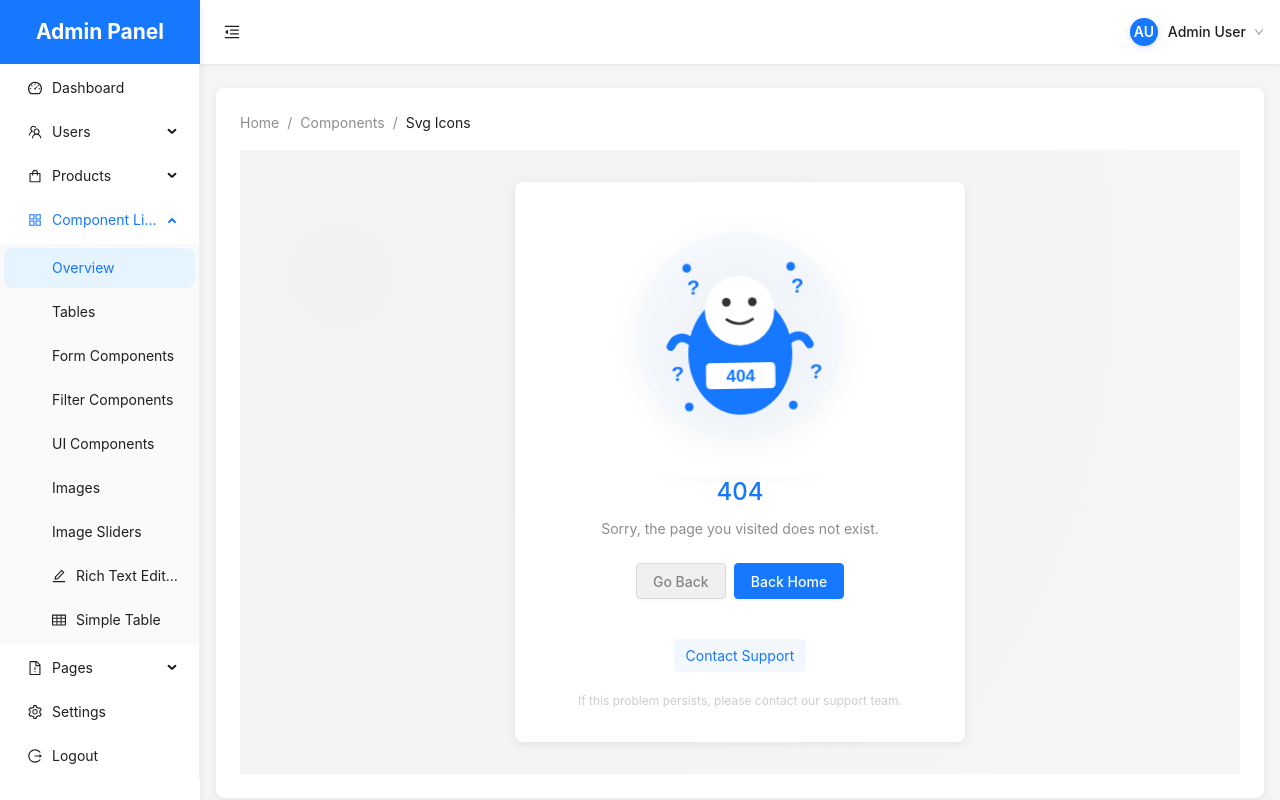
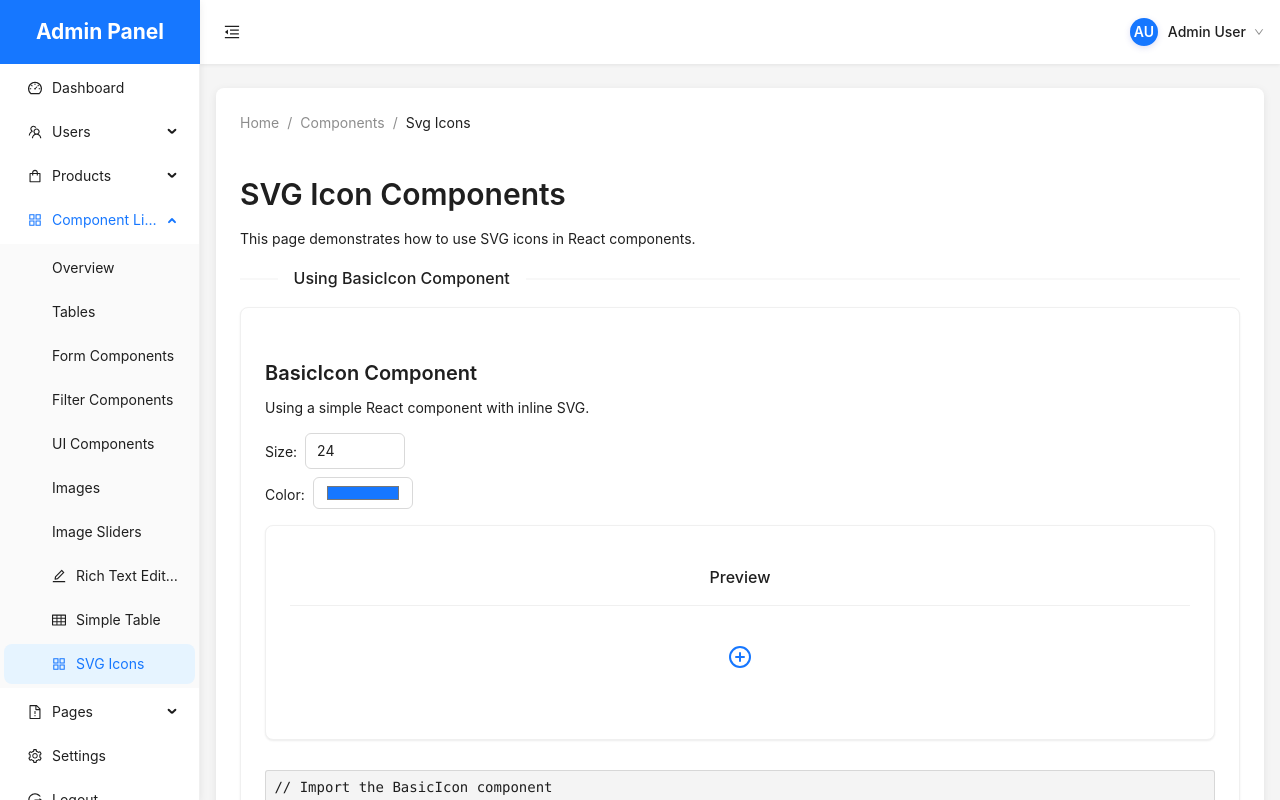
Before and after one commit to HoangSonLe/BaseFEAdmin, a React (Vite) app: page /components/svg-icons in a window 1280 px wide. Shown: the top 800 px of the page. Built offline with nearby package versions, Linux system fonts and the light colour scheme; no server answers; sample sign-in values are in the browser's storage.

Commit message:
Svg to ReactJS

```diff
--- a/src/App.tsx
+++ b/src/App.tsx
@@ -35,6 +35,7 @@ const UIComponents = lazy(() => import("./pages/ComponentLibrary/UIComponents"))
 const ImageComponents = lazy(() => import("./pages/ComponentLibrary/ImageComponents"));
 const ImageSliderComponents = lazy(() => import("./pages/ComponentLibrary/ImageSliderComponents"));
 const EditorComponents = lazy(() => import("./pages/ComponentLibrary/EditorComponents"));
+const SvgIconDemo = lazy(() => import("./pages/ComponentLibrary/SvgIconDemo"));
 
 // User Pages
 import UserPermissions from "./pages/users/UserPermissions";
@@ -159,6 +160,14 @@ function App() {
                                             </Suspense>
                                         }
                                     />
+                                    <Route
+                                        path="components/svg-icons"
+                                        element={
+                                            <Suspense fallback={<div>Loading...</div>}>
+                                                <SvgIconDemo />
+                                            </Suspense>
+                                        }
+                                    />
 
                                     {/* Settings route */}
                                     <Route path="settings" element={<Settings />} />
--- /dev/null
+++ b/src/components/common/BasicIcon.tsx
@@ -0,0 +1,41 @@
+import React from "react";
+
+export interface BasicIconProps {
+    size?: number | string;
+    color?: string;
+    className?: string;
+    style?: React.CSSProperties;
+}
+
+/**
+ * BasicIcon component that renders a simple plus icon
+ * This is a hardcoded SVG to avoid any issues with SVG imports
+ */
+const BasicIcon: React.FC<BasicIconProps> = ({
+    size = 24,
+    color = "currentColor",
+    className = "",
+    style = {},
+}) => {
+    return (
+        <svg
+            xmlns="http://www.w3.org/2000/svg"
+            width={size}
+            height={size}
+            viewBox="0 0 24 24"
+            fill="none"
+            stroke={color}
+            strokeWidth="2"
+            strokeLinecap="round"
+            strokeLinejoin="round"
+            className={className}
+            style={style}
+        >
+            <circle cx="12" cy="12" r="10"></circle>
+            <line x1="12" y1="8" x2="12" y2="16"></line>
+            <line x1="8" y1="12" x2="16" y2="12"></line>
+        </svg>
+    );
+};
+
+export default BasicIcon;
--- a/src/components/common/Breadcrumb.tsx
+++ b/src/components/common/Breadcrumb.tsx
@@ -66,11 +66,10 @@ const Breadcrumb: React.FC<BreadcrumbProps> = ({
         return null;
     }
 
-    return (
-        <AntBreadcrumb className={`app-breadcrumb ${className}`} style={style}>
-            {breadcrumbItems.map((item, index) => (
-                <AntBreadcrumb.Item key={item.path}>
-                    {index < breadcrumbItems.length - 1 ? (
+    // Convert our BreadcrumbItems to Ant Design's ItemType format
+    const antdBreadcrumbItems = breadcrumbItems.map((item, index) => {
+        const title =
+            index < breadcrumbItems.length - 1 ? (
                 <Link to={item.path}>
                     {item.icon && <span className="breadcrumb-icon">{item.icon}</span>}
                     {item.label}
@@ -80,10 +79,20 @@ const Breadcrumb: React.FC<BreadcrumbProps> = ({
                     {item.icon && <span className="breadcrumb-icon">{item.icon}</span>}
                     {item.label}
                 </>
-                    )}
-                </AntBreadcrumb.Item>
-            ))}
-        </AntBreadcrumb>
+            );
+
+        return {
+            key: item.path,
+            title,
+        };
+    });
+
+    return (
+        <AntBreadcrumb
+            className={`app-breadcrumb ${className}`}
+            style={style}
+            items={antdBreadcrumbItems}
+        />
     );
 };
 
--- a/src/components/common/index.ts
+++ b/src/components/common/index.ts
@@ -9,6 +9,8 @@ export { default as ImageSlider } from "./ImageSlider";
 export { default as ThemeToggle } from "./ThemeToggle";
 export { default as TopProgressBar } from "./TopProgressBar";
 export { default as Breadcrumb } from "./Breadcrumb";
+
+export { default as BasicIcon } from "./BasicIcon";
 
 // For backward compatibility
 export { default as ApiDropdown } from "./Dropdown";
@@ -22,3 +24,5 @@ export type { ImageProps } from "./Image";
 export type { ImageSliderProps, ImageItem } from "./ImageSlider";
 export type { TopProgressBarProps } from "./TopProgressBar";
 export type { BreadcrumbItem, BreadcrumbProps } from "./Breadcrumb";
+
+export type { BasicIconProps } from "./BasicIcon";
--- a/src/components/layout/SidebarMenu.tsx
+++ b/src/components/layout/SidebarMenu.tsx
@@ -147,6 +147,12 @@ const menuItems: MenuItem[] = [
                 icon: <TableOutlined />,
                 label: <Link to="/components/simple-table">Simple Table</Link>,
                 path: "/components/simple-table",
+            },
+            {
+                key: "7-10",
+                icon: <AppstoreOutlined />,
+                label: <Link to="/components/svg-icons">SVG Icons</Link>,
+                path: "/components/svg-icons",
             },
         ],
     },
--- /dev/null
+++ b/src/pages/ComponentLibrary/SvgIconDemo.tsx
@@ -0,0 +1,68 @@
+import React, { useState } from "react";
+import { Card, Row, Col, Input, Space, Typography, Divider } from "antd";
+import BasicIcon from "../../components/common/BasicIcon";
+
+const { Title, Paragraph } = Typography;
+
+const SvgIconDemo: React.FC = () => {
+    const [iconSize, setIconSize] = useState<number>(24);
+    const [iconColor, setIconColor] = useState<string>("#1677ff");
+
+    return (
+        <div className="component-library">
+            <Title level={2}>SVG Icon Components</Title>
+            <Paragraph>This page demonstrates how to use SVG icons in React components.</Paragraph>
+
+            <Divider orientation="left">Using BasicIcon Component</Divider>
+            <Card variant="outlined" className="mb-8">
+                <Title level={4}>BasicIcon Component</Title>
+                <Paragraph>Using a simple React component with inline SVG.</Paragraph>
+                <Row gutter={[16, 16]}>
+                    <Col span={24}>
+                        <Space direction="vertical" style={{ width: "100%" }}>
+                            <div>
+                                <label>Size:</label>
+                                <Input
+                                    type="number"
+                                    style={{ width: 100, marginLeft: 8 }}
+                                    value={iconSize}
+                                    onChange={(e) => setIconSize(Number(e.target.value))}
+                                />
+                            </div>
+                            <div>
+                                <label>Color:</label>
+                                <Input
+                                    type="color"
+                                    style={{ width: 100, marginLeft: 8 }}
+                                    value={iconColor}
+                                    onChange={(e) => setIconColor(e.target.value)}
+                                />
+                            </div>
+                        </Space>
+                    </Col>
+                    <Col span={24}>
+                        <Card title="Preview" style={{ textAlign: "center", padding: 24 }}>
+                            <BasicIcon size={iconSize} color={iconColor} style={{ margin: 16 }} />
+                        </Card>
+                    </Col>
+                    <Col span={24}>
+                        <Paragraph>
+                            <pre>
+                                {`// Import the BasicIcon component
+import BasicIcon from "../../components/common/BasicIcon";
+
+// Use in your component
+<BasicIcon
+  size={${iconSize}}
+  color="${iconColor}"
+/>`}
+                            </pre>
+                        </Paragraph>
+                    </Col>
+                </Row>
+            </Card>
+        </div>
+    );
+};
+
+export default SvgIconDemo;
```
Also changed, not shown: package.json (line endings or trailing spaces), 1 other file (tests, documents, lock files or other folders). Lines whose indentation alone changed are shown as unchanged.
